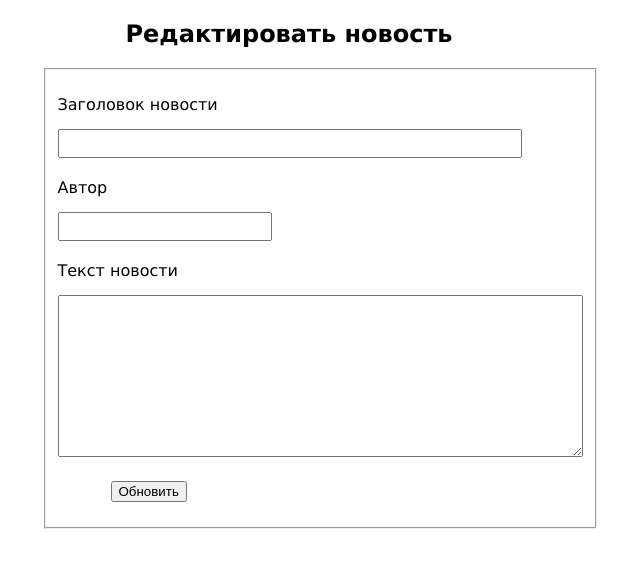
After one commit to mwp201/PHP2, a PHP site: page /template/template_edit_news.php in a window 1280 px wide. The commit adds this page. Shown: the top 568 px of the page, without its empty margins (351-991 px from the left). Run offline with PHP 8.4, Linux system fonts and the light colour scheme; the template is opened without the code that fills it, so the values that code supplies are empty.

Commit message:
HW-2 ver4.

```diff
--- a/homework-2/App/Config.php
+++ b/homework-2/App/Config.php
@@ -8,11 +8,7 @@ class Config
 
     protected function __construct()
     {
-<<<<<<< HEAD
-        $this->data['db'] = parse_ini_file('./configDb.ini');
-=======
-        $this->data['db'] = parse_ini_file('configDb.ini');
->>>>>>> 1bd97789974d7c00b92c075155e602e32c5379a2
+        $this->data['db'] = parse_ini_file(__DIR__.'/../configDb.ini');
     }
 
     protected function __clone()
--- a/homework-2/App/Models/Article.php
+++ b/homework-2/App/Models/Article.php
@@ -5,8 +5,7 @@ class Article extends Model
 {
     const TABLE = 'news';
 
-    public $header;
+    public $title;
     public $text;
     public $author;
-
 }
--- /dev/null
+++ b/homework-2/admin/del_news.php
@@ -0,0 +1,6 @@
+<?php
+require_once __DIR__.'/../autoloadClass.php';
+$article = new \App\Models\Article;
+$article->id = $_GET['id'];
+$article->delete();
+header('Location:/homework-2/admin/index.php');
--- /dev/null
+++ b/homework-2/admin/index.php
@@ -0,0 +1,4 @@
+<?php
+require_once __DIR__.'/../autoloadClass.php';
+$data = App\Models\Article::findAll();
+include __DIR__.'/../template/template_index.php';
--- a/homework-2/admin_panel.php
+++ /dev/null
@@ -1,2 +0,0 @@
-<?php
-include __DIR__.'/template/template_admin_panel.php';
--- a/homework-2/index.php
+++ /dev/null
@@ -1,4 +0,0 @@
-<?php
-require_once __DIR__.'/autoloadClass.php';
-$data = App\Models\Article::findLatestNews();
-include __DIR__.'/template/template_index.php';
--- /dev/null
+++ b/homework-2/template/template_edit_news.php
@@ -0,0 +1,89 @@
+<!doctype html>
+<html lang="en">
+<head>
+    <meta charset="UTF-8">
+    <meta name="viewport"
+          content="width=device-width, user-scalable=no, initial-scale=1.0, maximum-scale=1.0, minimum-scale=1.0">
+    <meta http-equiv="X-UA-Compatible" content="ie=edge">
+    <title>News</title>
+    <style>
+        body{
+            font-family: Verdana, Arial, Helvetica, sans-serif;
+        }
+        .wrap{
+            width: 960px;
+            margin: 0 auto;
+        }
+        h2{
+            text-align: center;
+        }
+        .admin-form{
+            width: 495px;
+            margin: 0 auto;
+        }
+        .admin-form fieldset{
+            padding-top: 25px;
+            padding-bottom: 25px;
+        }
+        .col{
+            display: inline-block;
+            vertical-align: top;
+            margin-bottom: 20px;
+        }
+        .col:nth-child(2){
+            margin-right: 28px;
+        }
+        .col label,
+        .row label{
+            display: block;
+            margin-bottom: 15px;
+        }
+        .col input[type=text]{
+            width: 200px;
+        }
+        .col input[type=text],
+        .row textarea{
+            padding: 5px;
+        }
+        .row{
+            margin-bottom: 20px;
+        }
+        .row input[type=text]{
+            width: 450px;
+            padding: 5px;
+        }
+        .admin-form input[type=submit]{
+            margin-left: 53px;
+            cursor: pointer;
+        }
+        .link{
+            display: block;
+            width: 200px;
+            margin: 50px auto;
+        }
+    </style>
+</head>
+<body>
+<div class="wrap">
+    <h2>Редактировать новость</h2>
+    <form class="admin-form" action="/homework-2/admin/edit_news.php" method="post">
+        <fieldset>
+            <div class="row">
+                <label for="news_header">Заголовок новости</label>
+                <input type="text" name="news_title" id="news_title" value="<?php echo $article->title; ?>">
+            </div>
+            <div class="col">
+                <label for="news_author">Автор</label>
+                <input type="text" name="news_author" id="news_author" value="<?php echo $article->author; ?>">
+            </div>
+            <div class="row">
+                <label for="news_text">Текст новости</label>
+                <textarea name="news_text" id="news_text" cols="62" rows="10"><?php echo $article->text; ?></textarea>
+            </div>
+            <input type="hidden" name="news_id" value="<?php echo $article->id; ?>">
+            <input type="submit" value="Обновить" name="submit">
+        </fieldset>
+    </form>
+   </div>
+</body>
+</html>
```
Also changed, not shown: homework-2/App/Models/Model.php (+4 -10 lines), homework-2/add_news.php (deleted, +0 -18 lines), homework-2/admin/add_news.php (added, +21 -0 lines), homework-2/admin/edit_news.php (added, +36 -0 lines), homework-2/article.php (deleted, +0 -9 lines), homework-2/del_news.php (deleted, +0 -21 lines), homework-2/edit_news.php (deleted, +0 -19 lines), homework-2/template/template_add_news.php (renamed from homework-2/template/template_admin_panel.php, +5 -12 lines), homework-2/template/template_article.php (deleted, +0 -53 lines), homework-2/template/template_index.php (+4 -3 lines).
